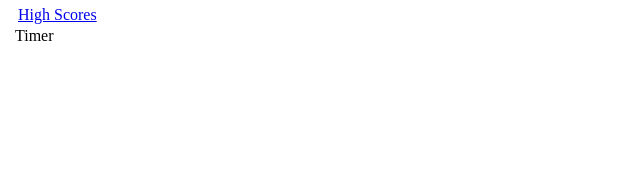
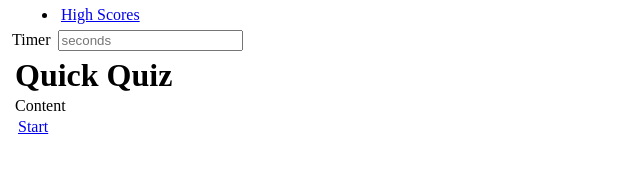
Before and after one commit to Etipriya/code_quiz, a plain HTML site: page index.html in a window 1280 px wide. Shown: the whole page, without its empty margins (0-640 px from the left). Drawn offline with Linux system fonts and the light colour scheme.

Commit message:
add header in html with high score and timer

```diff
--- a/index.html
+++ b/index.html
@@ -4,19 +4,36 @@
     <meta charset="UTF-8" />
     <meta http-equiv="X-UA-Compatible" content="IE=edge" />
     <meta name="viewport" content="width=device-width, initial-scale=1.0" />
-    <title>Code Quiz</title>
+    <title>Quick Quiz</title>
     <link rel="stylesheet" type="text/css" href="./assets/css/style.css" />
   </head>
   <body>
     <header>
-      <div class="score">
-        <div class="high-score">
-          <a href="#view-high-score" target="_blank">High Scores</a>
-        </div>
-        <div id="timer">Timer</div>
+      <div class="nav-holder">
+        <ul>
+          <li>
+            <a class="btn" href="./highscores.html" target="_blank">
+              High Scores</a
+            >
+          </li>
+        </ul>
+      </div>
+      <div class="content">
+        <div class="counter"></div>
+        Timer
+        <input type="number" id="seconds" placeholder="seconds" />
       </div>
     </header>
-    <div></div>
+    <div class="container">
+      <div id="home">
+        <h1>Quick Quiz</h1>
+        <div>Content</div>
+        <div>
+          <a href="start" class="start_button">Start</a>
+        </div>
+      </div>
+    </div>
+
     <script src="script.js"></script>
   </body>
 </html>
```
